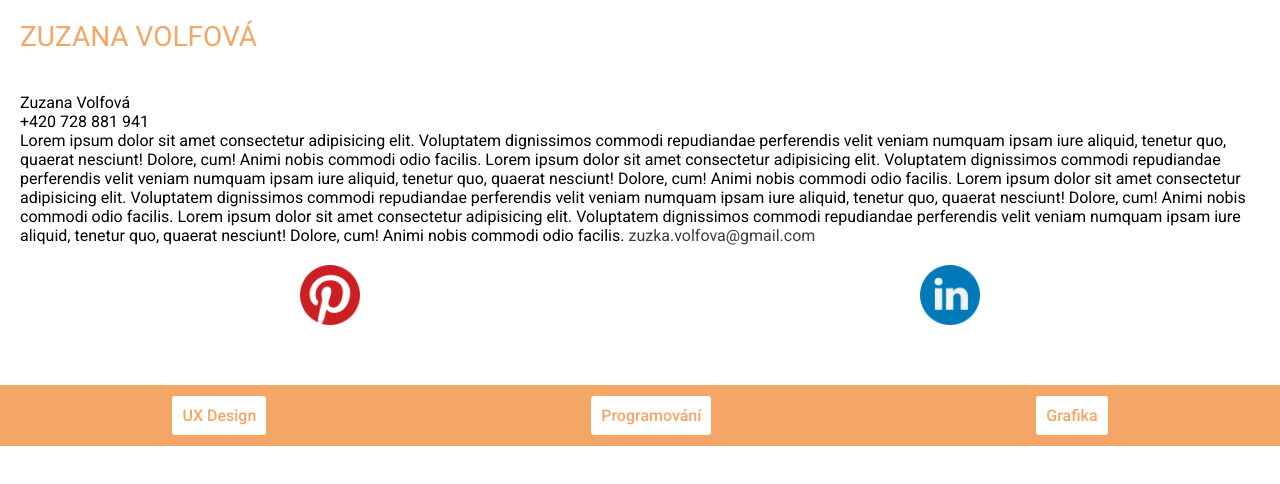
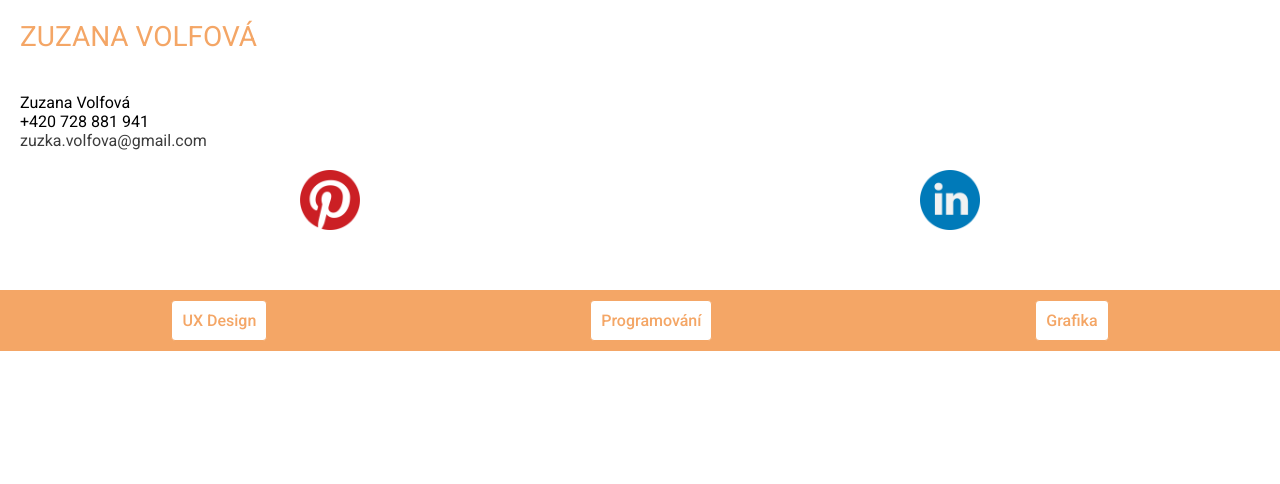
Before and after one commit to zuzanavolfova/zuzana-volfova, an Eleventy site: page index.html in a window 1280 px wide. Built offline with nearby package versions, Linux system fonts and the light colour scheme; Eleventy itself is replaced by a stand-in of ours; files that its build step writes are made by us from their sources.

Commit message:
end  of experiment

```diff
--- a/_includes/partials/contact.njk
+++ b/_includes/partials/contact.njk
@@ -1,11 +1,6 @@
 <section class="contact">
     <div class="contact__text">Zuzana Volfová<br>
         +420 728 881 941<br>
-        Lorem ipsum dolor sit amet consectetur adipisicing elit. Voluptatem dignissimos commodi repudiandae perferendis velit veniam numquam ipsam iure aliquid, tenetur quo, quaerat nesciunt! Dolore, cum! Animi nobis commodi odio facilis.
-        Lorem ipsum dolor sit amet consectetur adipisicing elit. Voluptatem dignissimos commodi repudiandae perferendis velit veniam numquam ipsam iure aliquid, tenetur quo, quaerat nesciunt! Dolore, cum! Animi nobis commodi odio facilis.
-        Lorem ipsum dolor sit amet consectetur adipisicing elit. Voluptatem dignissimos commodi repudiandae perferendis velit veniam numquam ipsam iure aliquid, tenetur quo, quaerat nesciunt! Dolore, cum! Animi nobis commodi odio facilis.
-        Lorem ipsum dolor sit amet consectetur adipisicing elit. Voluptatem dignissimos commodi repudiandae perferendis velit veniam numquam ipsam iure aliquid, tenetur quo, quaerat nesciunt! Dolore, cum! Animi nobis commodi odio facilis.
-
         <a class="contact__email" href="mailto:zuzka.volfova@gmail.com">zuzka.volfova@gmail.com</a>
     </div>
     <div class="contact__media">
```
Also changed, not shown: 1 other file.
